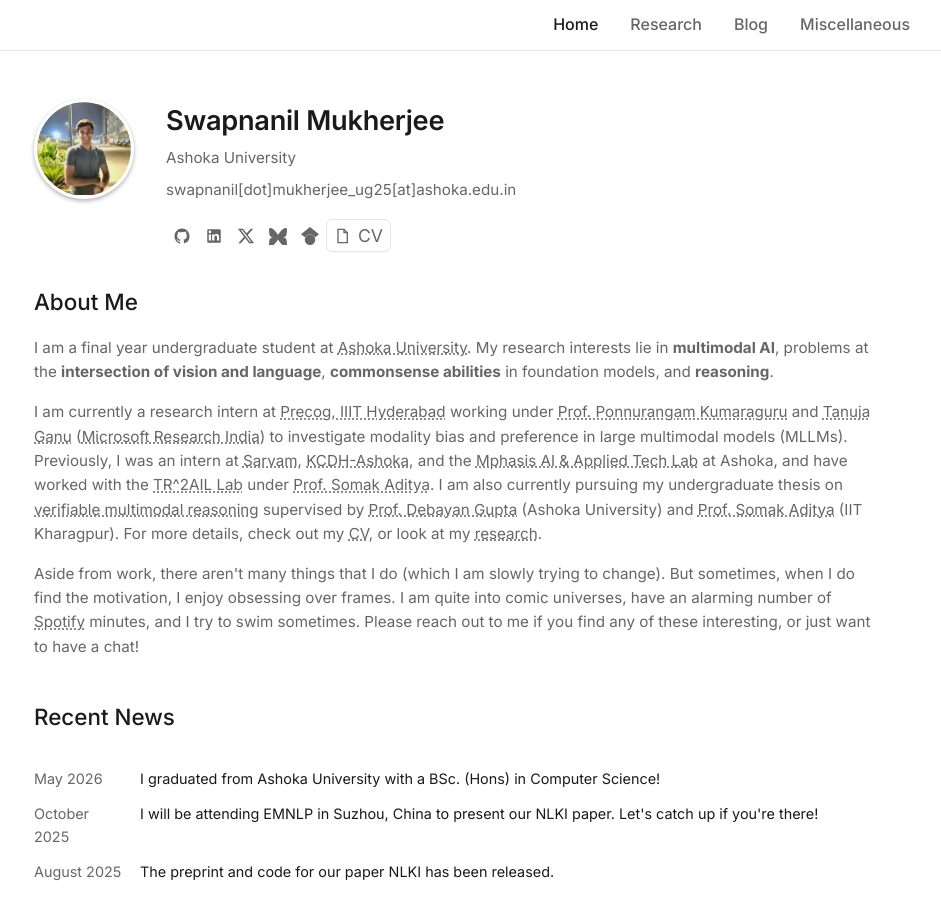
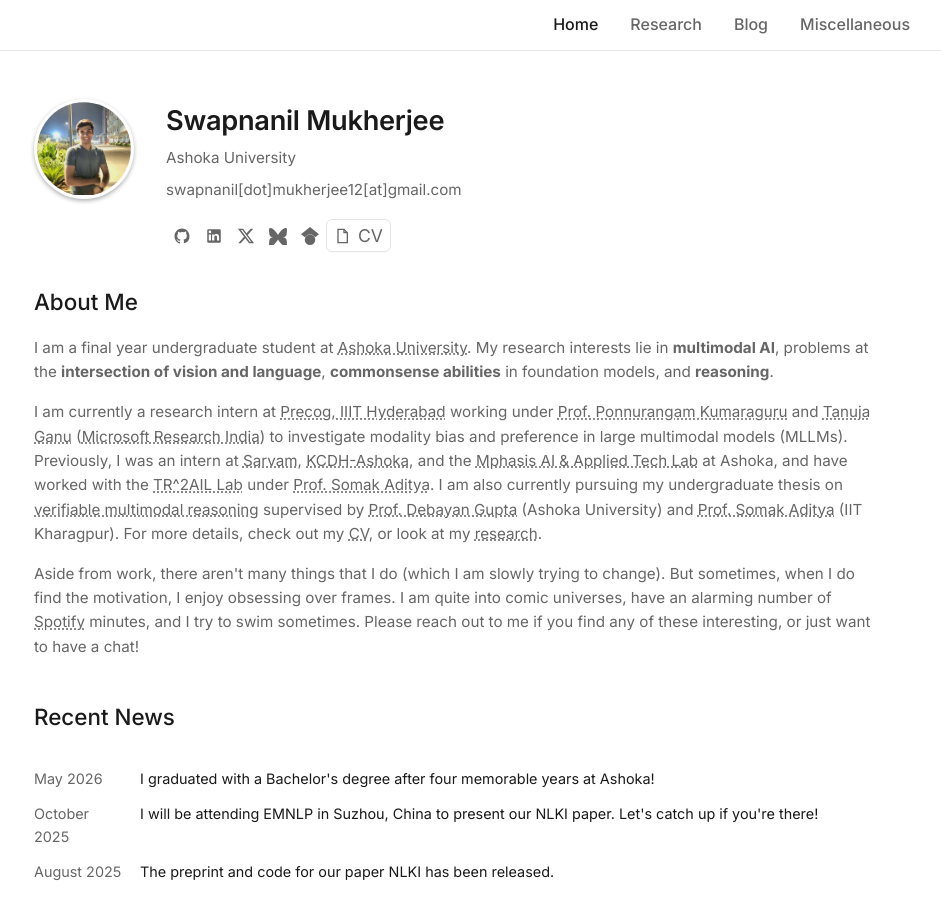
Before and after one commit to SwapnanilMukherjee/swapnanilmukherjee.github.io, a Jekyll site: the page built from index.md, in a window 1280 px wide and 900 px high. Shown: the whole window, without its empty margins (180-1121 px from the left). Built offline with Jekyll 4.4.1, drawn with Linux system fonts in a browser that asks for light colours.

Commit message:
updated email

```diff
--- a/_config.yml
+++ b/_config.yml
@@ -1,8 +1,8 @@
 # Jekyll configuration for academic portfolio
 title:
-email: swapnanil[dot]mukherjee_ug25[at]ashoka.edu.in
+email: swapnanil[dot]mukherjee12[at]gmail.com
 description: >- # this means to ignore newlines until "baseurl:"
-  Final year undergraduate student at Ashoka University. Research interests in Multimodal learning, Verifiable Reasoning, and Commonsense Understanding.
+  Incoming Research Fellow at Microsoft Research. Research interests in Multimodal learning, Verifiable Reasoning, and Commonsense Understanding.
 baseurl: "" # the subpath of your site, e.g. /blog
 url: "" # the base hostname & protocol for your site
 github_username: SwapnanilMukherjee
--- a/_data/news.yml
+++ b/_data/news.yml
@@ -1,5 +1,5 @@
 - date: "May 2026"
-  content: "I graduated from Ashoka University with a BSc. (Hons) in Computer Science!"
+  content: "I graduated  with a Bachelor's degree after four memorable years at Ashoka!"
 
 - date: "October 2025"
   content: "I will be attending EMNLP in Suzhou, China to present our NLKI paper. Let's catch up if you're there!"
```
